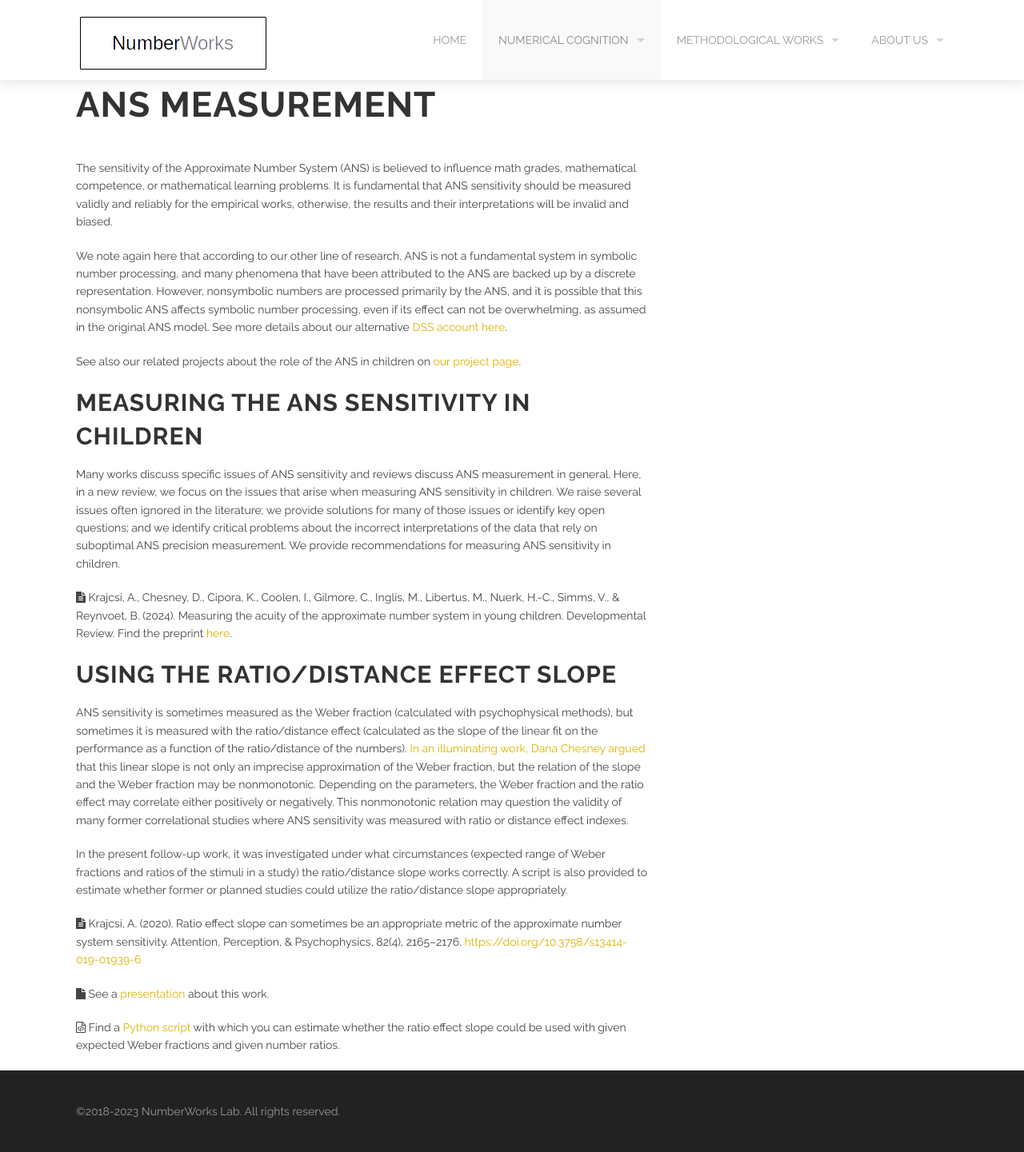
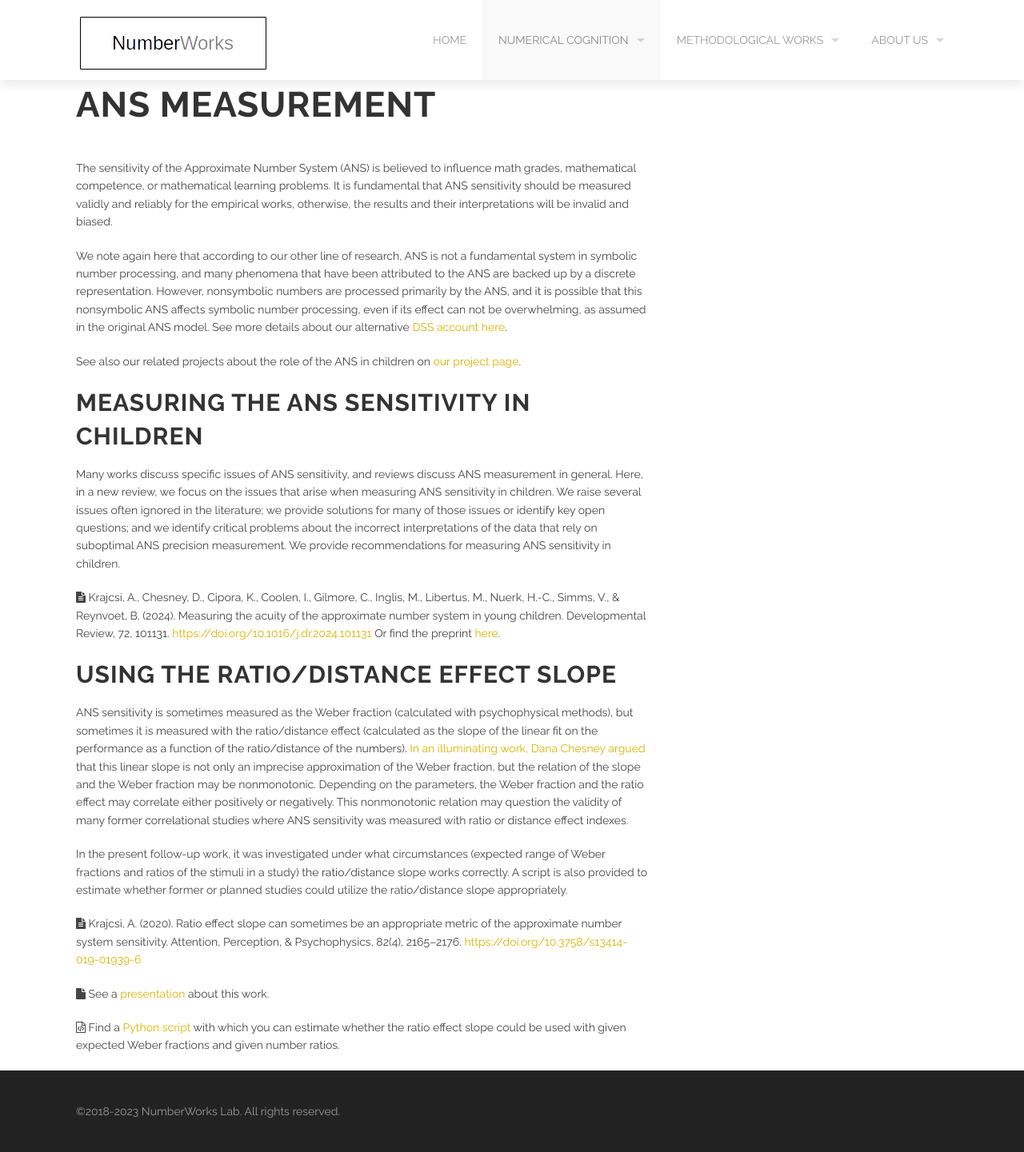
Before and after one commit to theNumberWorks/numberworks_website, a Jekyll site: the page built from ans_measurement.md, in a window 1280 px wide. Shown: the whole page at 80% size. Built offline with Jekyll 4.4.1, drawn with Linux system fonts in a browser that asks for light colours.

Commit message:
Update ans_measurement.md

```diff
--- a/ans_measurement.md
+++ b/ans_measurement.md
@@ -13,9 +13,11 @@ See also our related projects about the role of the ANS in children on [our proj
 
 ## Measuring the ANS sensitivity in children
 
-Many works discuss specific issues of ANS sensitivity and reviews discuss ANS measurement in general. Here, in a new review, we focus on the issues that arise when measuring ANS sensitivity in children. We raise several issues often ignored in the literature; we provide solutions for many of those issues or identify key open questions; and we identify critical problems about the incorrect interpretations of the data that rely on suboptimal ANS precision measurement. We provide recommendations for measuring ANS sensitivity in children.
+Many works discuss specific issues of ANS sensitivity, and reviews discuss ANS measurement in general. Here, in a new review, we focus on the issues that arise when measuring ANS sensitivity in children. We raise several issues often ignored in the literature; we provide solutions for many of those issues or identify key open questions; and we identify critical problems about the incorrect interpretations of the data that rely on suboptimal ANS precision measurement. We provide recommendations for measuring ANS sensitivity in children.
 
-<i class='fa fa-file-text'></i> Krajcsi, A., Chesney, D., Cipora, K., Coolen, I., Gilmore, C., Inglis, M., Libertus, M., Nuerk, H.-C., Simms, V., & Reynvoet, B. (2024). Measuring the acuity of the approximate number system in young children. Developmental Review. Find the preprint [here](https://osf.io/preprints/psyarxiv/nyw94).
+<i class='fa fa-file-text'></i> Krajcsi, A., Chesney, D., Cipora, K., Coolen, I., Gilmore, C., Inglis, M., Libertus, M., Nuerk, H.-C., Simms, V., & Reynvoet, B. (2024). Measuring the acuity of the approximate number system in young children. Developmental Review, 72, 101131. [https://doi.org/10.1016/j.dr.2024.101131](https://doi.org/10.1016/j.dr.2024.101131) Or find the preprint [here](https://osf.io/preprints/psyarxiv/nyw94).
+
+
 
 
 ## Using the ratio/distance effect slope
```
